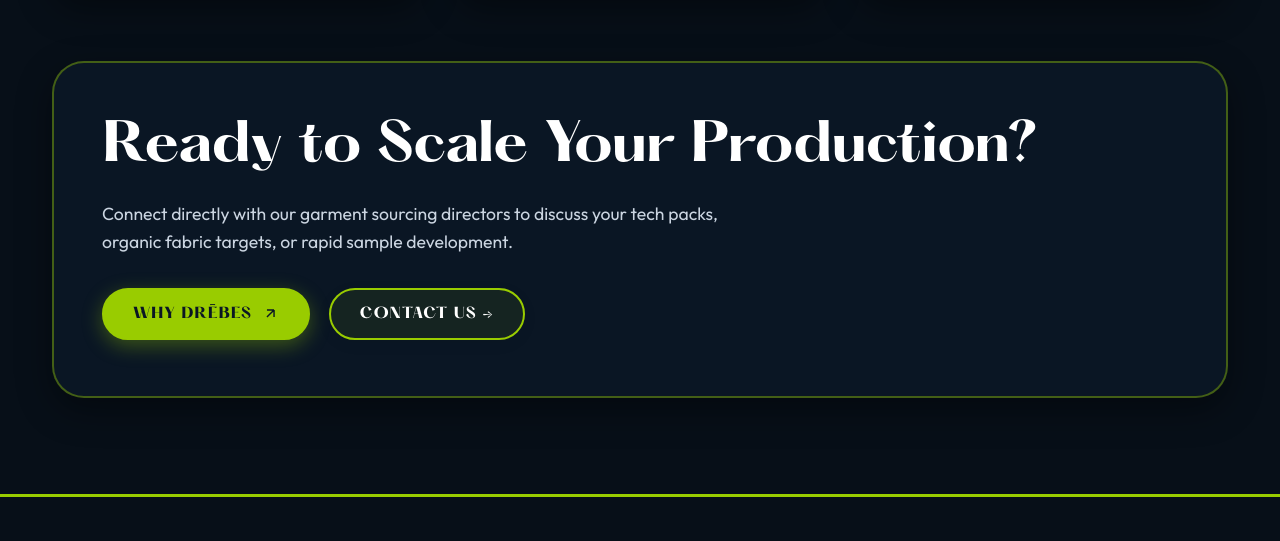
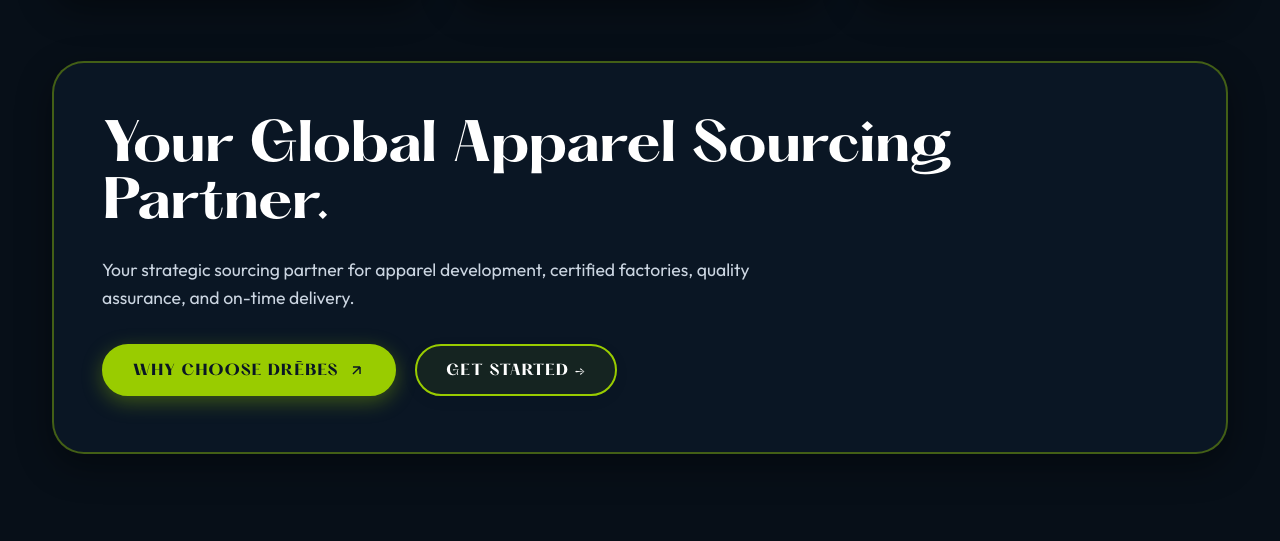
Before and after one commit to ZamanShafin/Debress, a plain HTML site: page about.html in a window 1280 px wide. Shown: the part 3289-3830 px from the top of the page. Drawn offline with nearby package versions, Linux system fonts and the light colour scheme; a web font is replaced by a local one.

Commit message:
Update CTA card headline, description, and buttons on About Us page

```diff
--- a/about.html
+++ b/about.html
@@ -340,17 +340,17 @@
     <div class="vertical-card-stack" style="margin-top: 3rem;">
       <!-- VERTICAL CARD 4: CALL TO ACTION -->
       <article class="about-card" style="background: var(--navy-dark) !important; color: #FFFFFF;">
-        <h2 class="about-card-title" style="color: #FFFFFF;">Ready to Scale Your Production?</h2>
+        <h2 class="about-card-title" style="color: #FFFFFF;">Your Global Apparel Sourcing Partner.</h2>
         <p style="font-size: 1.1rem; line-height: 1.6; color: rgba(255, 255, 255, 0.85); margin-bottom: 2rem; max-width: 650px;">
-          Connect directly with our garment sourcing directors to discuss your tech packs, organic fabric targets, or rapid sample development.
+          Your strategic sourcing partner for apparel development, certified factories, quality assurance, and on-time delivery.
         </p>
         <div style="display: flex; gap: 1.2rem; flex-wrap: wrap;">
           <a href="/why-us" class="btn btn-primary">
-            <span>WHY DRĒBES</span>
+            <span>Why Choose Drēbes</span>
             <svg viewBox="0 0 24 24" fill="none" stroke="currentColor" stroke-width="2"><path d="M7 17L17 7M17 7H7M17 7V17"/></svg>
           </a>
           <a href="/contact" class="btn btn-secondary" style="border-color: var(--lime-primary) !important; color: #FFFFFF !important;">
-            <span>Contact Us →</span>
+            <span>Get started →</span>
           </a>
         </div>
       </article>
```
